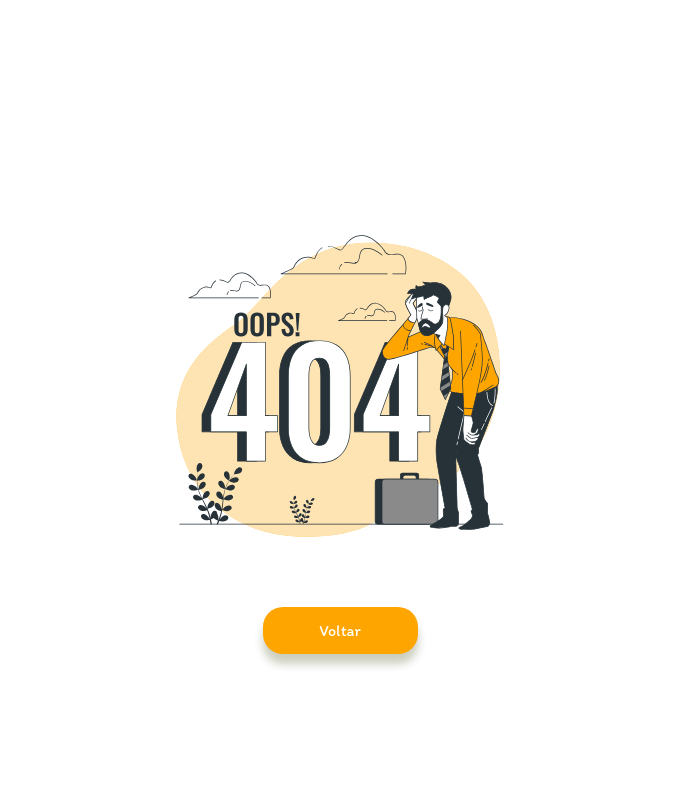
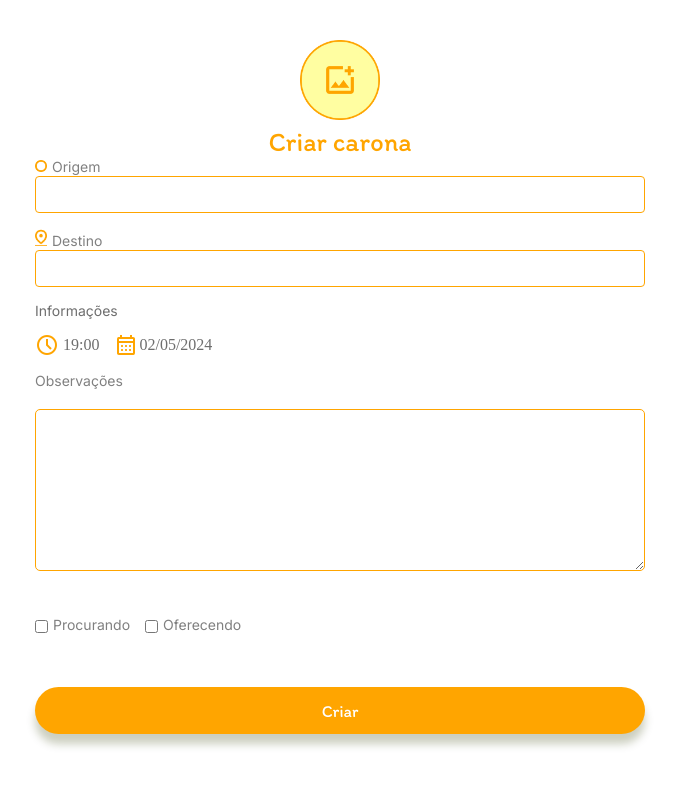
Before and after one commit to Rayane-Araujo/caronas_app, a React (Vite) app in the folder frontend/: page /ride-create in a window 1280 px wide. Shown: the top 786 px of the page, without its empty margins (300-979 px from the left). Built offline with nearby package versions, Linux system fonts and the light colour scheme.

Commit message:
feat: adicionando tela de criar carona

```diff
--- a/frontend/index.html
+++ b/frontend/index.html
@@ -8,6 +8,9 @@
     <link rel="preconnect" href="https://fonts.gstatic.com" crossorigin>
     <link href="https://fonts.googleapis.com/css2?family=Itim&display=swap" rel="stylesheet">
     <link href="https://fonts.googleapis.com/css2?family=Inter:wght@100..900&display=swap" rel="stylesheet">
+    <link rel="stylesheet"
+    href="https://maxst.icons8.com/vue-static/landings/line-awesome/line-awesome/1.3.0/css/line-awesome.min.css">
+
 
     <title>Caronas App</title>
   </head>
--- a/frontend/package.json
+++ b/frontend/package.json
@@ -12,6 +12,7 @@
   "dependencies": {
     "@tanstack/react-query": "^5.32.0",
     "axios": "^1.6.8",
+    "lucide-react": "^0.377.0",
     "react": "^18.2.0",
     "react-dom": "^18.2.0",
     "react-router-dom": "^6.23.0",
--- a/frontend/src/Routes.jsx
+++ b/frontend/src/Routes.jsx
@@ -3,6 +3,7 @@ import { Login } from "./pages/Login";
 import { Register } from "./pages/Register";
 import { RideList } from "./pages/RideList";
 import NotFound from "./pages/NotFound";
+import { RideCreate } from "./pages/RideCreate";
 
 const AppRoutes = () => {
   return (
@@ -10,10 +11,10 @@ const AppRoutes = () => {
       <Routes>
         <Route path="/" element={<Login />}  />
         <Route path="/register" element={<Register />} />
+        <Route path="/ride-create" element={<RideCreate />} />
         <Route path="/ride-list" element={<RideList />} />
         <Route path="*" element={<NotFound />} />
       </Routes>
-
   );
 };
 
--- a/frontend/src/index.css
+++ b/frontend/src/index.css
@@ -1,4 +1,5 @@
 /* global statements */
+
 * {
   margin: 0;
   padding: 0;
@@ -33,9 +34,26 @@ label,p,h5 {
 }
 
 
-
 h3,h4 {
   color: #ffa500;
+}
+
+p,span {
+  color: #6E6E6E;
+}
+
+p {
+  margin-bottom: 14px;
+}
+
+input, textarea {
+  outline:#FFA500;
+  border: 1px solid #FFA500;
+}
+
+textarea {
+  padding: 5px 10px;
+  border-radius: 5px;
 }
 
 /* components */
@@ -190,5 +208,48 @@ main input.input_calendar {
 /* component input_with_icons */
 
 .error {
-  color: red;
+  color: #ff0000;
 }
+
+.search-ride-create img {
+  width: 12px;
+  margin-right: 5px;
+}
+
+.info {
+  display: flex;
+  flex-direction: column;
+}
+
+.info .date-and-time {
+  display: flex;
+  align-items: center;
+}
+
+.info .date-and-time span {
+  margin-right: 18px;
+}
+
+.info .date-and-time img {
+  margin-right: 4px;
+}
+
+.info label {
+  margin-top: 20px;
+}
+
+.checkbox {
+  display: flex;
+  align-items: center;
+  justify-content: space-between;
+  margin: 30px 0px;
+}
+
+.checkbox .checkbox-fild label {
+  margin-right: 15px;
+}
+
+.checkbox .checkbox-fild input {
+  margin-right: 5px;
+  vertical-align: middle;
+}
--- /dev/null
+++ b/frontend/src/pages/RideCreate/index.jsx
@@ -0,0 +1,73 @@
+import { Header } from "../../components/Header";
+import { Button } from "../../styles/Button";
+import { Input } from "../../styles/Input";
+import { ContentInput, Form } from "../../pages/Login/styled";
+
+import logo from "../../assets/images/LogoFoto.jpg";
+import origin from "../../assets/images/Origem.png";
+import destiny from "../../assets/images/Destino.png";
+import watch from "../../assets/images/icon_clock.png";
+import calendar from "../../assets/images/Calendar.png";
+
+
+
+export const RideCreate = () => {
+  return (
+    <>
+      <Header logo={logo} title="Criar carona" />
+      <ContentInput>
+        <Form>
+            <div className="search-ride-create">
+              <img src={origin}  alt="Ícone de origem da carona" />
+              <label>Origem</label>
+              <Input
+                type="text"
+                name="origin"
+                // value={formData.origin}
+              />
+            </div>
+
+          <div className="search-ride-create">
+            <img  src={destiny} alt="Ícone de destino da carona" />
+            <label>Destino</label>
+            <Input
+              type="text"
+              name="destiny"
+              // value={formData.destiny}
+            />
+          </div>
+
+          <div className="info">
+            <p>
+              Informações
+            </p>
+            <div className="date-and-time">
+              <img src={watch} alt="Ícone de relogio" />
+              <span>19:00</span>
+
+              <img src={calendar} alt="Ícone de calendario" />
+              <span>02/05/2024</span>
+            </div>
+          </div>
+
+            <label>Observações</label>
+              <textarea name="" id="" cols="30" rows="10"></textarea>
+
+               <div className="checkbox">
+                  <div className="checkbox-fild">
+                    <input type="checkbox" />
+                    <label>Procurando</label>
+
+                    <input type="checkbox" />
+                    <label>Oferecendo</label>
+                  </div>
+               </div>
+
+          <Button type="submit">
+            {"Criar"}
+          </Button>
+        </Form>
+      </ContentInput>
+    </>
+  );
+};
```
Also changed, not shown: 1 other file (tests, documents, lock files or other folders).
